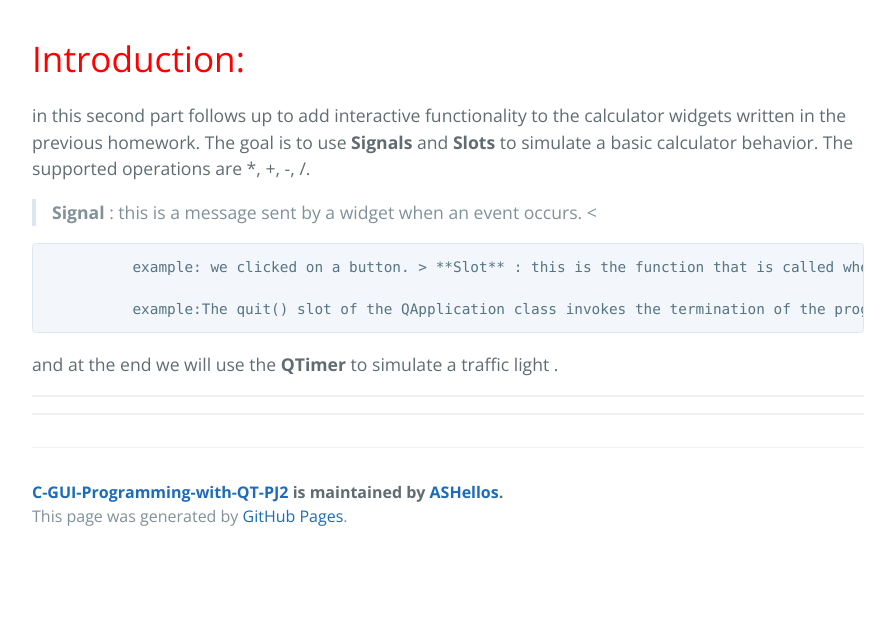
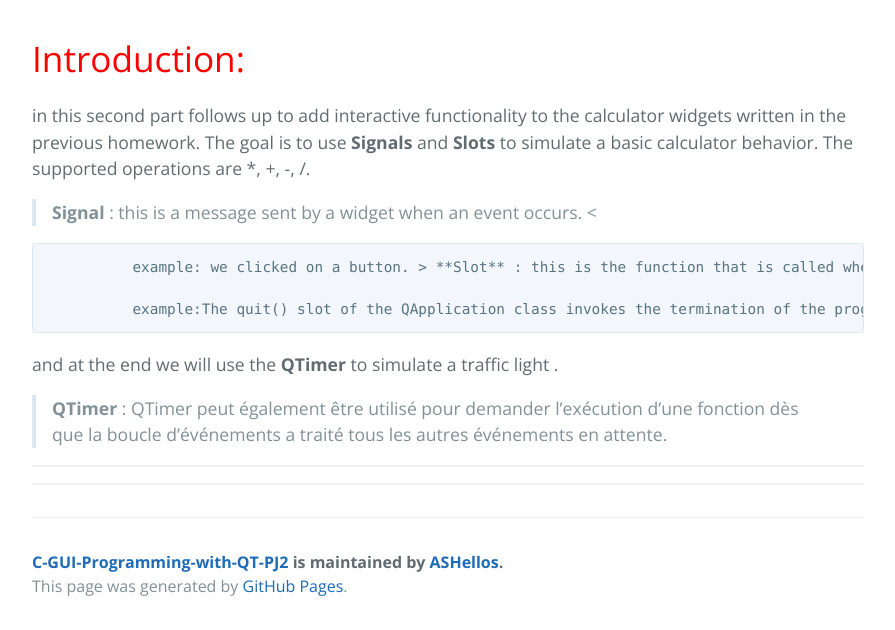
Before and after one commit to ASHellos/C-GUI-Programming-with-QT-PJ2, a Jekyll site: the page built from another-page.md, in a window 1280 px wide. Shown: the part 811-1441 px from the top of the page, without its empty margins (192-1087 px from the left). Built offline with Jekyll 4.4.1, drawn with Linux system fonts in a browser that asks for light colours; our own code applies the rules of GitHub Pages for plain Markdown files; before the commit the page ends 1371 px from its top, so only the background shows below that.

Commit message:
Update another-page.md

```diff
--- a/another-page.md
+++ b/another-page.md
@@ -17,6 +17,7 @@
 
 and at the end we will use the **QTimer** to simulate a traffic light .
 
+> **QTimer** : QTimer peut également être utilisé pour demander l’exécution d’une fonction dès que la boucle d’événements a traité tous les autres événements en attente.
 
  * * *
  * * *
```
